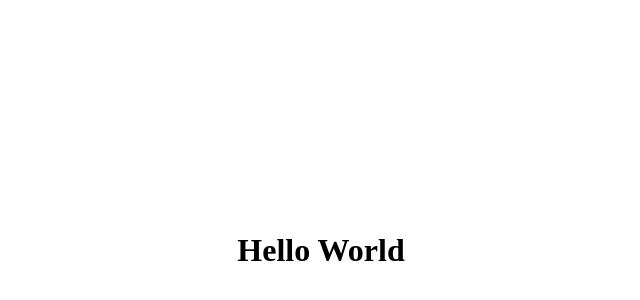
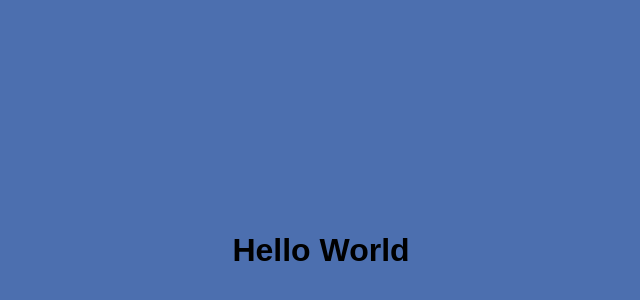
Before and after one commit to WenderG/Teclado_musical, a React (Vite) app: page / in a window 1280 px wide. Shown: the part 150-450 px from the top of the page, without its empty margins (319-959 px from the left). Built offline with nearby package versions, Linux system fonts and the light colour scheme.

Commit message:
style(global): add backgrond-color and font-family in body

```diff
--- a/src/styles/global.css
+++ b/src/styles/global.css
@@ -8,6 +8,11 @@ body {
   min-height: 100vh;
   display: grid;
   place-items: center;
+  background-color: rgb(76, 111, 175);
+}
+
+body * {
+  font-family: sans-serif;
 }
 
 .flex {
```
